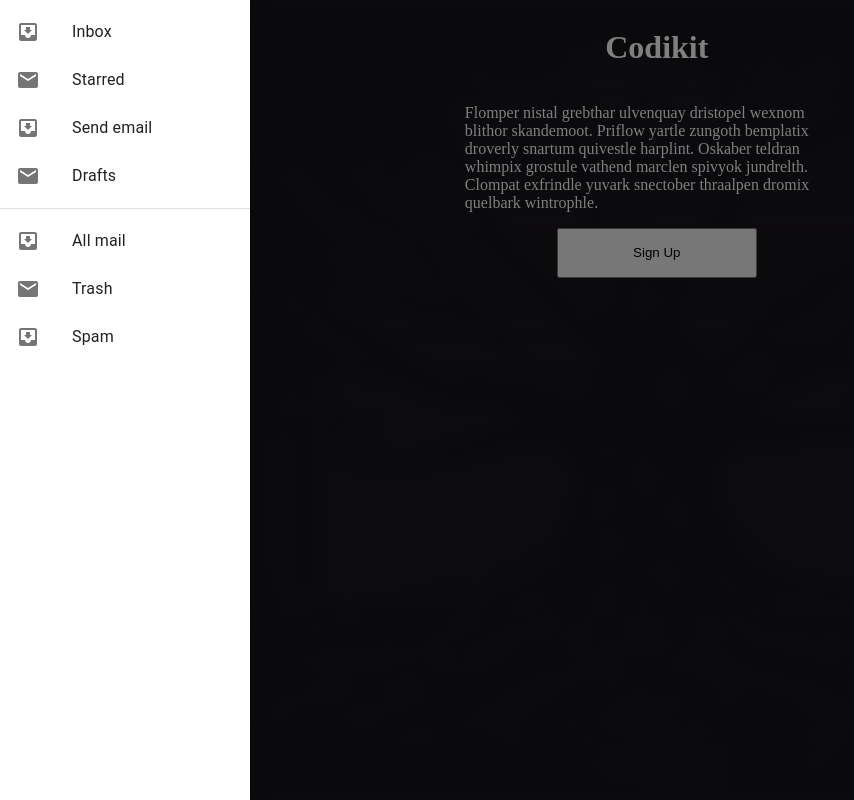
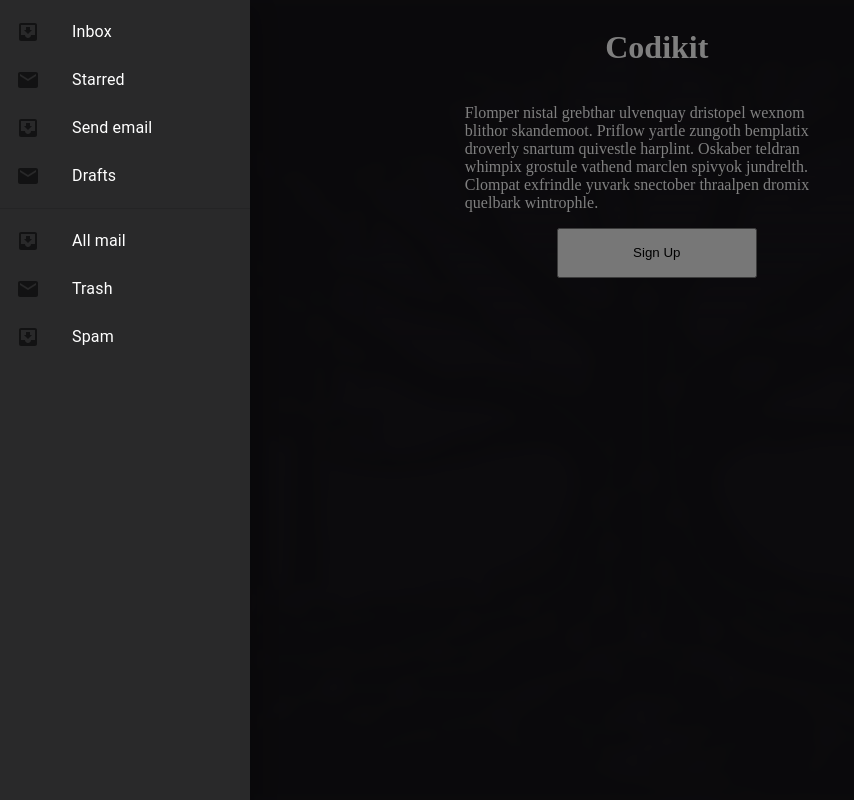
Before and after one commit to dbo-keeganpatton/codikit, a Next.js app: page / in a window 1280 px wide. Both pictures are taken after a click on the picture 40 px from the left and 40 px from the top of the page. Shown: the whole page, without its empty margins (0-854 px from the left). Built offline with nearby package versions, Linux system fonts and the light colour scheme; what @mui/material-nextjs would draw is missing.

Commit message:
sideBar styles

```diff
--- a/components/sideBar.tsx
+++ b/components/sideBar.tsx
@@ -21,7 +21,19 @@ export default function TemporaryDrawer() {
   };
 
   const DrawerList = (
-    <Box sx={{ width: 250 }} role="presentation" onClick={toggleDrawer(false)}>
+
+    <Box
+     /* Control Main Styles of Sidebar Here */
+       sx={{
+           width: 250,
+           height: '100vh',
+           color: 'white',
+           backgroundColor: '#29292a'
+       }}
+       role="presentation"
+       onClick={toggleDrawer(false)}
+      >
+
       <List>
         {['Inbox', 'Starred', 'Send email', 'Drafts'].map((text, index) => (
           <ListItem key={text} disablePadding>
@@ -34,7 +46,9 @@ export default function TemporaryDrawer() {
           </ListItem>
         ))}
       </List>
+
       <Divider />
+
       <List>
         {['All mail', 'Trash', 'Spam'].map((text, index) => (
           <ListItem key={text} disablePadding>
@@ -47,7 +61,9 @@ export default function TemporaryDrawer() {
           </ListItem>
         ))}
       </List>
+
     </Box>
+
   );
 
   return (
```
